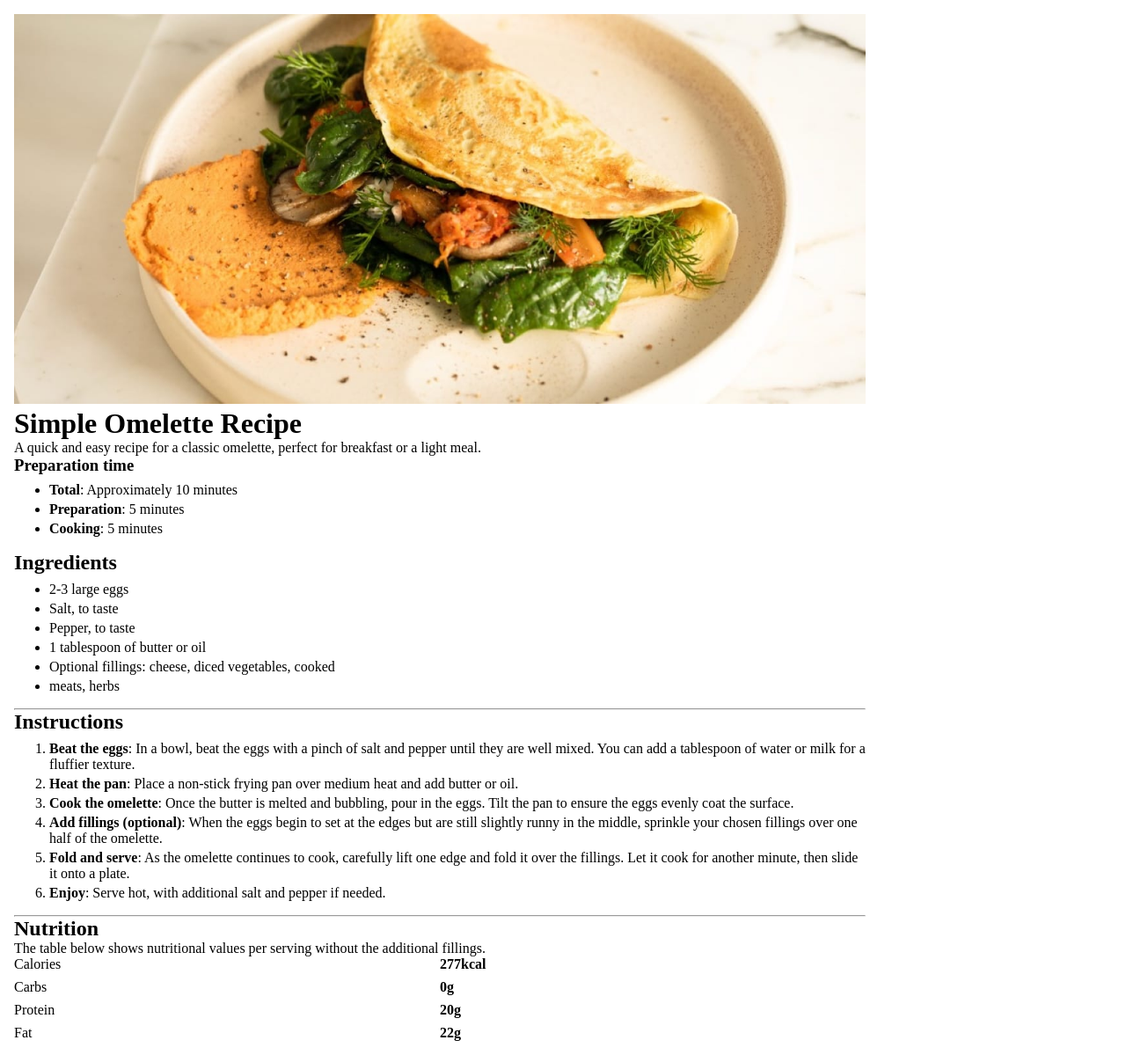
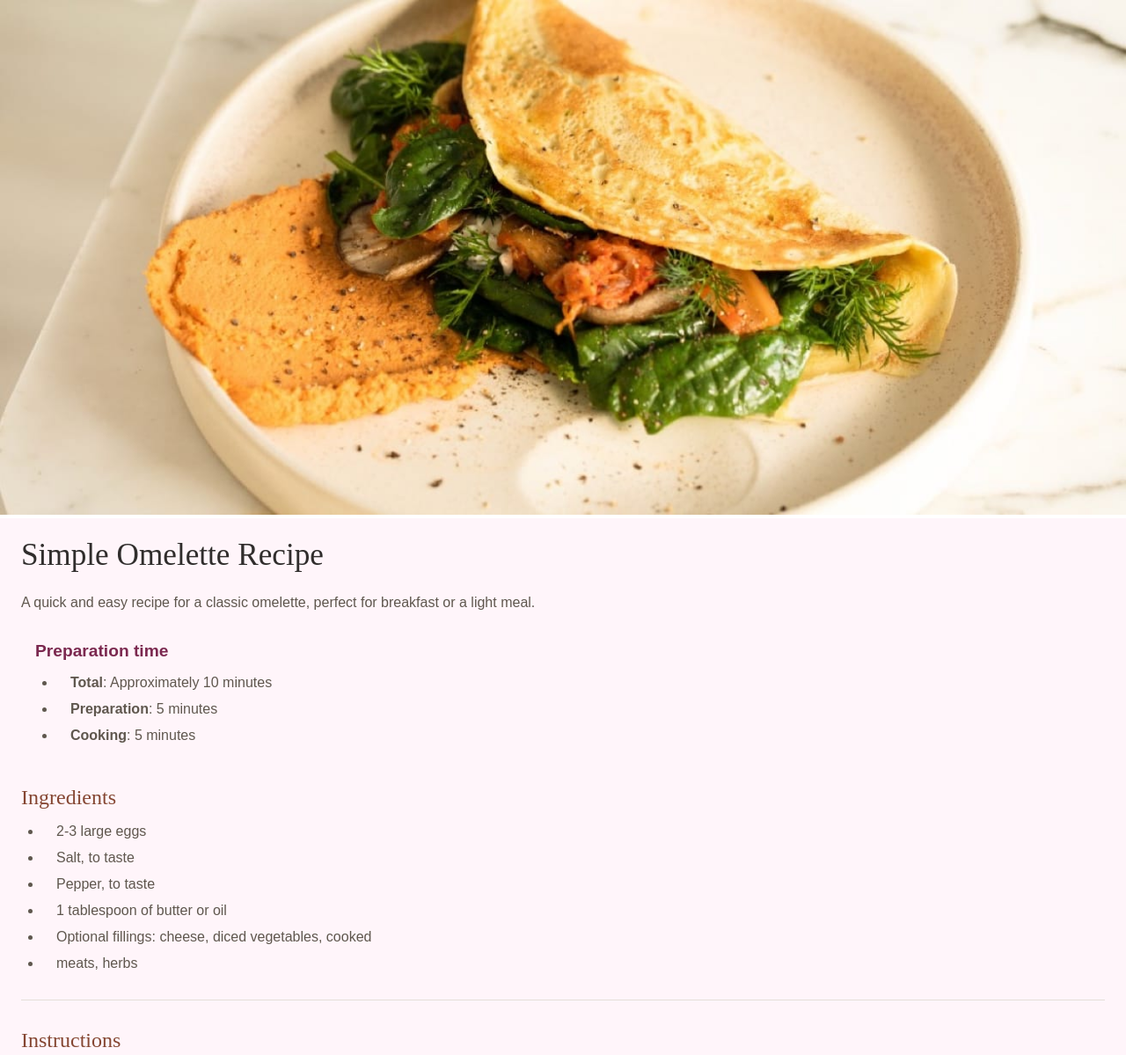
Before and after one commit to ostrozhanskyi/recipe-page, a plain HTML site: page index.html in a window 1280 px wide. Shown: the top 1199 px of the page at 88% size. Drawn offline with Linux system fonts and the light colour scheme; a web font is replaced by a local one.

Commit message:
did some work on styles

```diff
--- a/css/styles.css
+++ b/css/styles.css
@@ -34,20 +34,76 @@
 ul, ol {
   margin-top: 0.5em;
   margin-bottom: 1em;
-  padding-left: 40px;
+  padding-left: 1.5rem;
 }
 
 li {
   margin-bottom: 0.25em;
 }
 
-main{
-    width: 1000px;
-    padding: 1rem;
+article{
+    width: 100%;
 }
 
-main > img{
+article > img{
     width: 100%;
+}
+
+main{
+    padding: 1.5rem;
+    background-color: var(--clr-rose50);
+    font-family: "Outfit", sans-serif;
+    font-weight: 400;
+    color: var(--clr-stone600);
+}
+
+h1, h2{
+    font-family: 'Young Serif', serif;
+    font-weight: 400;
+}
+
+h1{
+    font-size: 2.2rem;
+    color: var(--clr-stone900);
+    line-height: 1;
+    margin-bottom: 1.5rem;
+}
+
+h2{
+    font-size: 1.5rem;
+    color: var(--clr-stone800);
+    margin-bottom: 1rem;
+}
+h3{
+    font-size: 1.2rem;
+    color: var(--clr-rose800);
+    margin-bottom: 1rem;
+}
+
+hr{
+    border: none;
+    height: 1px;
+    background-color: var(--clr-stone150);
+    margin: 2rem 0;
+}
+
+li{
+    padding-left: 1rem;
+    margin-bottom: 0.75rem;
+}
+
+.description {
+    line-height: 1.5;
+    margin-bottom: 2rem;
+}
+
+.timings{
+    padding-left: 1rem;
+    margin-bottom: 3rem;
+}
+
+.timings > li::marker{
+    color: var(--clr-rose800);
 }
 
 .nutrition {
@@ -55,7 +111,9 @@ main > img{
     display: grid;
     grid-template-columns: 1fr 1fr;
     row-gap: 8px;
+    margin-top: 1.5rem;
 }
 .colored {
     font-weight: bold;
+    color: var(--clr-stone800);
 }
--- a/index.html
+++ b/index.html
@@ -10,18 +10,19 @@
   <title>Recipe page</title>
 </head>
 <body>
+  <article>
+    <img src="./assets/images/image-omelette.jpeg" alt="cooked omelette">
     <main>
-    <img src="./assets/images/image-omelette.jpeg" alt="cooked omelette">
       <h1>Simple Omelette Recipe</h1>
       <p class="description">A quick and easy recipe for a classic omelette, perfect for breakfast or a light meal.</p>
-
+      <div class="timings">
         <h3>Preparation time</h3>
         <ul>
           <li><b>Total</b>: Approximately 10 minutes</li>
           <li><b>Preparation</b>: 5 minutes</li>
           <li><b>Cooking</b>: 5 minutes</li>
         </ul>
-
+      </div>
       <h2>Ingredients</h2>
       <ul>
         <li>2-3 large eggs</li>
@@ -56,5 +57,6 @@
         <dt>Fat</dt><dd class="colored">22g</dd>
       </dl>
     </main>
+  </article>
 </body>
 </html>
```
Lines whose indentation alone changed are shown as unchanged.
